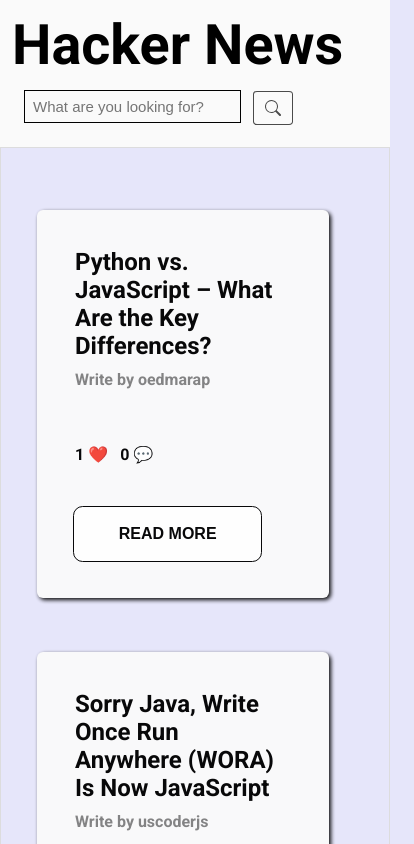
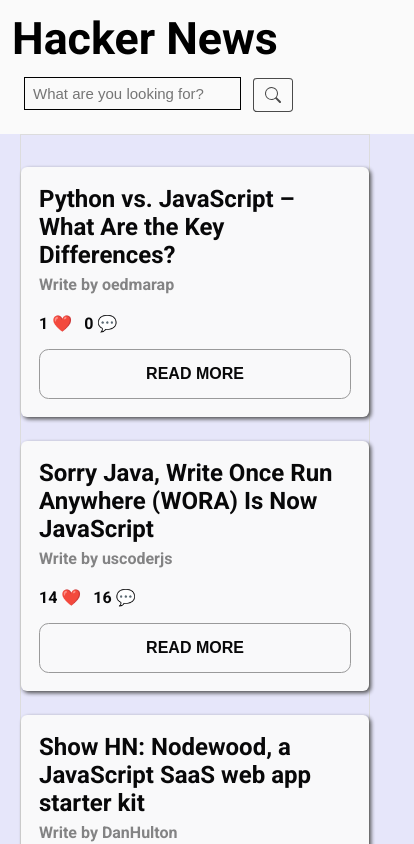
Before and after one commit to Quantumminded/Hacker-news, a React (Create React App) app: page / in a window 390 px wide. Shown: the top 844 px of the page, 414 px wide, since content can reach past the window. Built offline with nearby package versions, Linux system fonts and the light colour scheme.

Commit message:
improved the card (mobile friendly)

```diff
--- a/src/Cardluca.js
+++ b/src/Cardluca.js
@@ -19,7 +19,7 @@
       <div className="read-more-section">
 
       <a href={promps.art.url} target="_black">
-      <button className="read-more-tex btn">Read More</button>
+      <button className="read-more-text-btn">Read More</button>
       </a>
       </div>
     </div>
--- a/src/card.css
+++ b/src/card.css
@@ -3,66 +3,72 @@
 .card-main-container{
     width: 260px;
     height: auto;
-    padding: 16px;
+    padding: 24px;
     display: flex;
     flex-direction: column;
     justify-content: space-between;
     background-color: var(--card-background);
-    box-shadow: 2px 2px 4px black;
+    box-shadow: 2px 2px 4px rgb(70, 70, 70);
     border-radius: 6px;
     margin: 30px 24px 24px 0px;
 }
-.card-main-container:hover {
-    box-shadow: 4px 6px 12px black;
-  }
+
+
+@media only screen and (max-width: 768px) {
+    .card-main-container{
+        margin: 0px 0px 24px;
+        width: 100%;
+        padding: 18px;
+    }
+}
+
 
 .card-top{
-margin-bottom: 12px;
-padding: 22px;
+margin-bottom: 20px;
+
 }
 
 .card-title{
-margin-bottom: 10px;
+margin-bottom: 6px;
 }
 
 
 .news-card-footer {
-    padding: 22px 22px;
     display: flex;
 }
 
 .news-card-footer-element {
     padding-right: 12px;
     font-weight: 700;
+    margin-bottom: 16px;
 }
+
 a{
     text-decoration: none;
 }
 
-.btn {
+.read-more-text-btn {
     box-sizing: border-box;
     appearance: none;
-    background-color: transparent;
     border-radius: 0.6em;
     cursor: pointer;
-    display: flex;
-    align-self: center;
     font-size: 1rem;
     font-weight: 400;
     line-height: 1;
-    margin: 20px;
-    padding: 1.2em 2.8em;
+    padding: 1em 2em;
+    width: 100%;
     text-decoration: none;
-    text-align: center;
     text-transform: uppercase;
-    font-family: 'Montserrat', sans-serif;
     font-weight: 700;
-    background-color: white;
+    background-color: transparent;
     color: black;
-    border: 1px solid black;
+    border: 1px solid rgb(151, 151, 151);
   }
 
-.btn:hover{
-    background-color: black;
+.read-more-text-btn:hover{
+    background-color: rgb(35, 35, 35);
     color: white;
+    scale: 1.02;
+    cursor: pointer;
+    transition: 0.5s;
 }
--- a/src/index.css
+++ b/src/index.css
@@ -31,7 +31,7 @@
 
 h1{
  font-size: 3.1em;
-color: black;
+  color: black;
 
 }
 
@@ -59,12 +59,23 @@
   opacity: 96%;
   padding-top: 32px;
 }
+
+@media only screen and (max-width: 768px) {
+  h1 {
+    font-size: 2.8rem;
+  }
+  .news-body {
+    margin: 0px 20px;
+  }
+}
+
 .nav-bar{
   display: flex;
   justify-content:space-between;
   background-color: var(--card-background);
   padding: 12px 32px;
 }
+
 input[type="search"] {
 
   border: none;
@@ -104,6 +115,7 @@
  text-align: center;
  cursor: pointer;
  margin-bottom: 32px;
+ font-size: 18px;
 }
 
 a{
@@ -120,11 +132,17 @@
   color: var(--link-text-hover);
 }
 
+@media only screen and (max-width: 768px) {
+  .open-source{
+    font-size: 16px;
+  }
+}
+
 @media only screen and (max-width: 480px) {
   .nav-bar{
     display: block;
     padding: 12px;
     font-size: 18px;
-    width: auto;
+    width: 100%;
   }
 }
```
Also changed, not shown: src/Main.js (+4 -3 lines).
